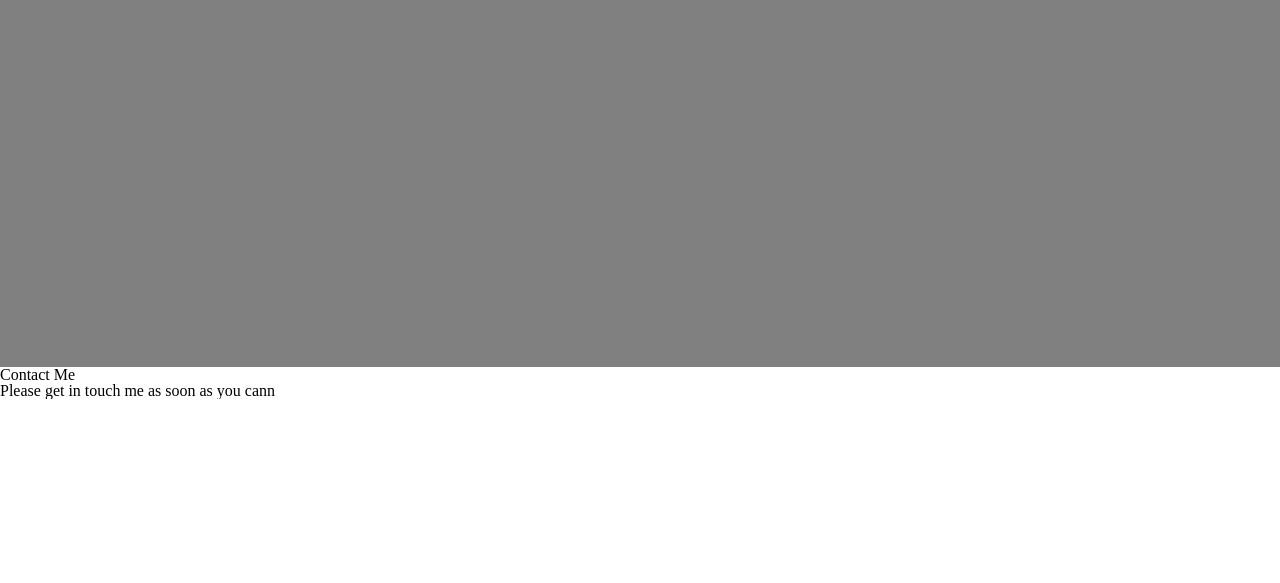
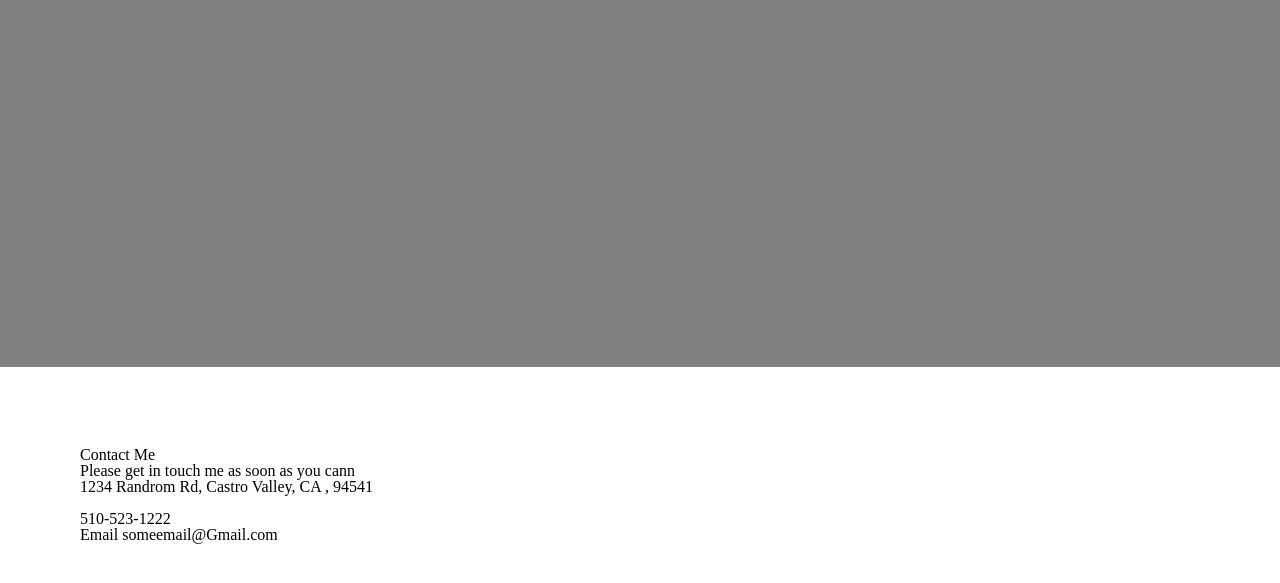
Before and after one commit to GeoCort/OPResponsiveProject, a website: page index.html in a window 1280 px wide. Shown: the part 931-1514 px from the top of the page. Before the commit the page ends 1330 px from the top, so only its background shows below. Drawn offline with Linux system fonts and the light colour scheme.

Commit message:
more outline added

```diff
--- a/index.html
+++ b/index.html
@@ -36,7 +36,11 @@
     <section class="contact">
         <h2>Contact Me</h2>
         <p> Please get in touch me as soon as you cann</p>
-        <p></p>
+        <p>1234 Randrom Rd, Castro Valley, CA , 94541</p>
+        <br>
+        <p>510-523-1222</p>
+        <p>Email someemail@Gmail.com </p>
+
     </section>
 </body>
 </html>
--- a/style.css
+++ b/style.css
@@ -73,4 +73,7 @@ img{
 }
 
 /* Contact */
-.con
+.contact{
+    padding:5rem;
+
+}
```
